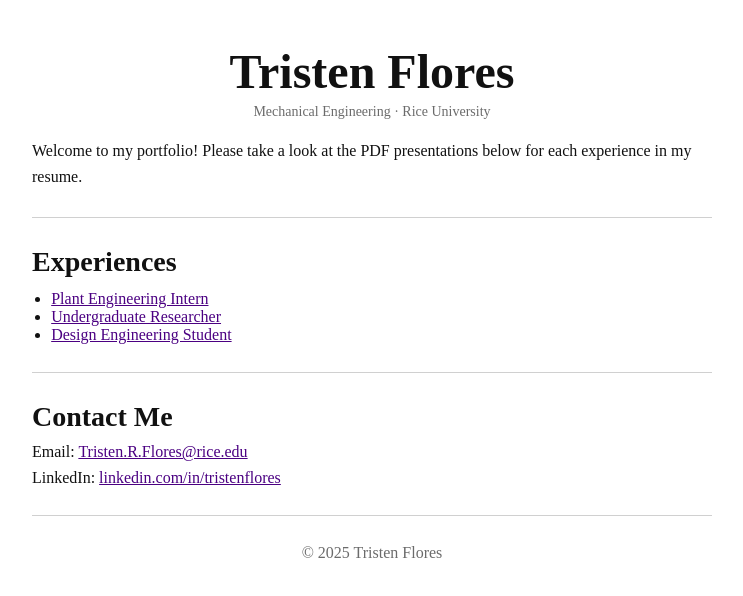
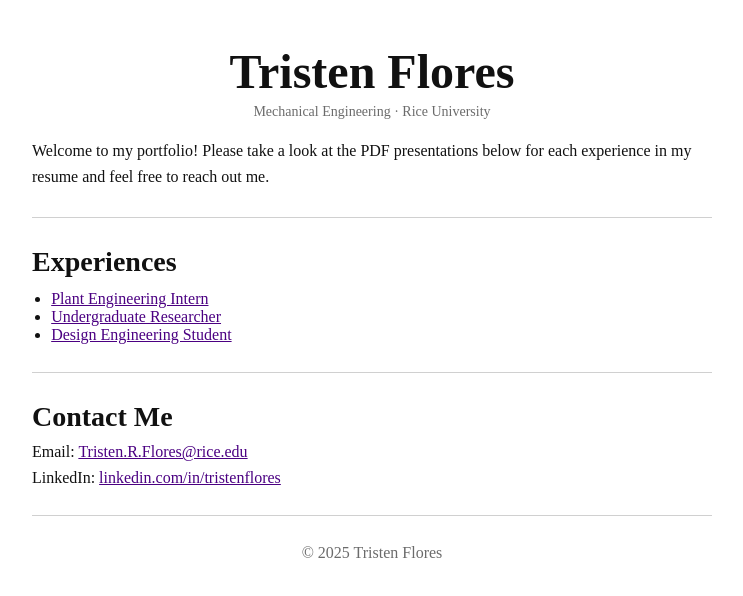
Before and after one commit to tristen-flores/tristen-flores.github.io, a plain HTML site: page index.html in a window 1280 px wide. Shown: the whole page, without its empty margins (268-1011 px from the left). Drawn offline with Linux system fonts and the light colour scheme.

Commit message:
Update index.html

```diff
--- a/index.html
+++ b/index.html
@@ -95,7 +95,7 @@
     </header>
 
     <p class="intro">
-      Welcome to my portfolio! Please take a look at the PDF presentations below for each experience in my resume.
+      Welcome to my portfolio! Please take a look at the PDF presentations below for each experience in my resume and feel free to reach out me.
     </p>
 
     <hr>
```
